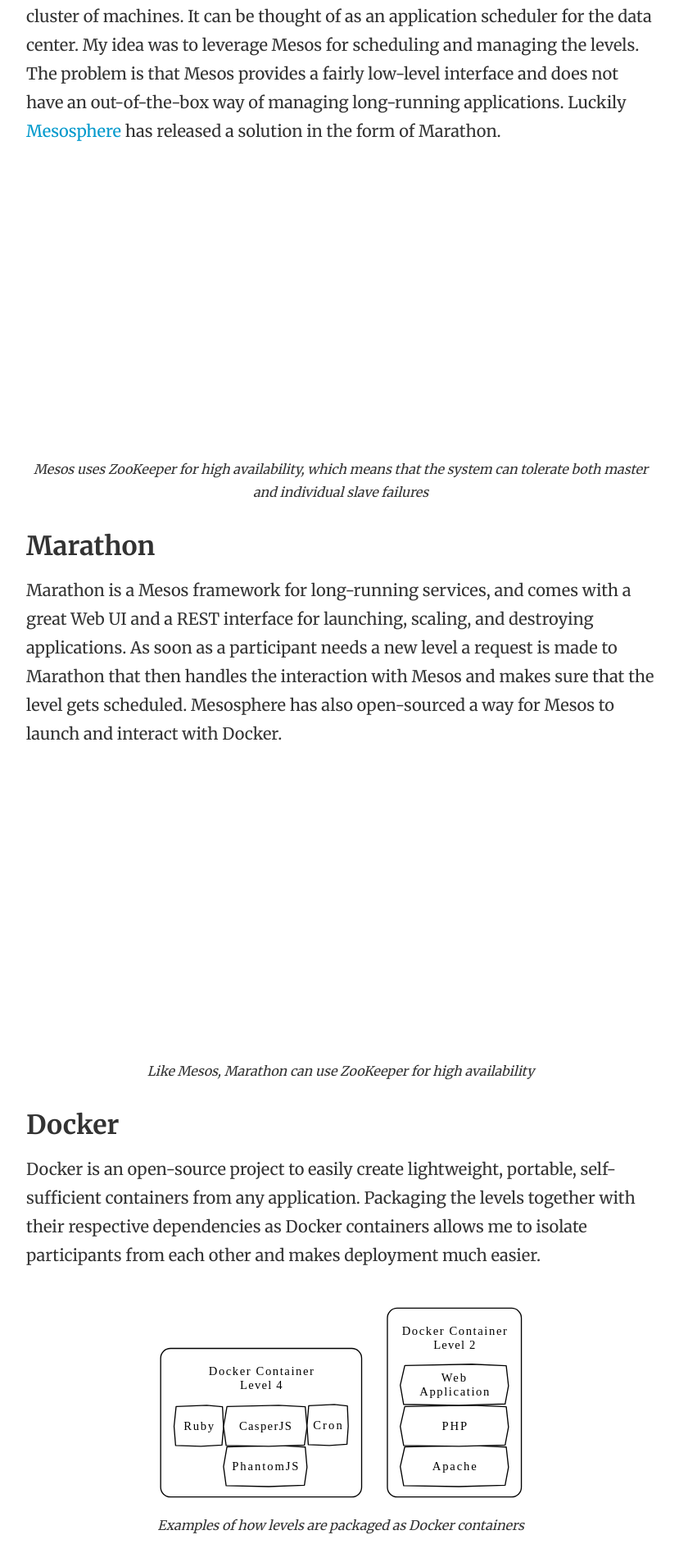
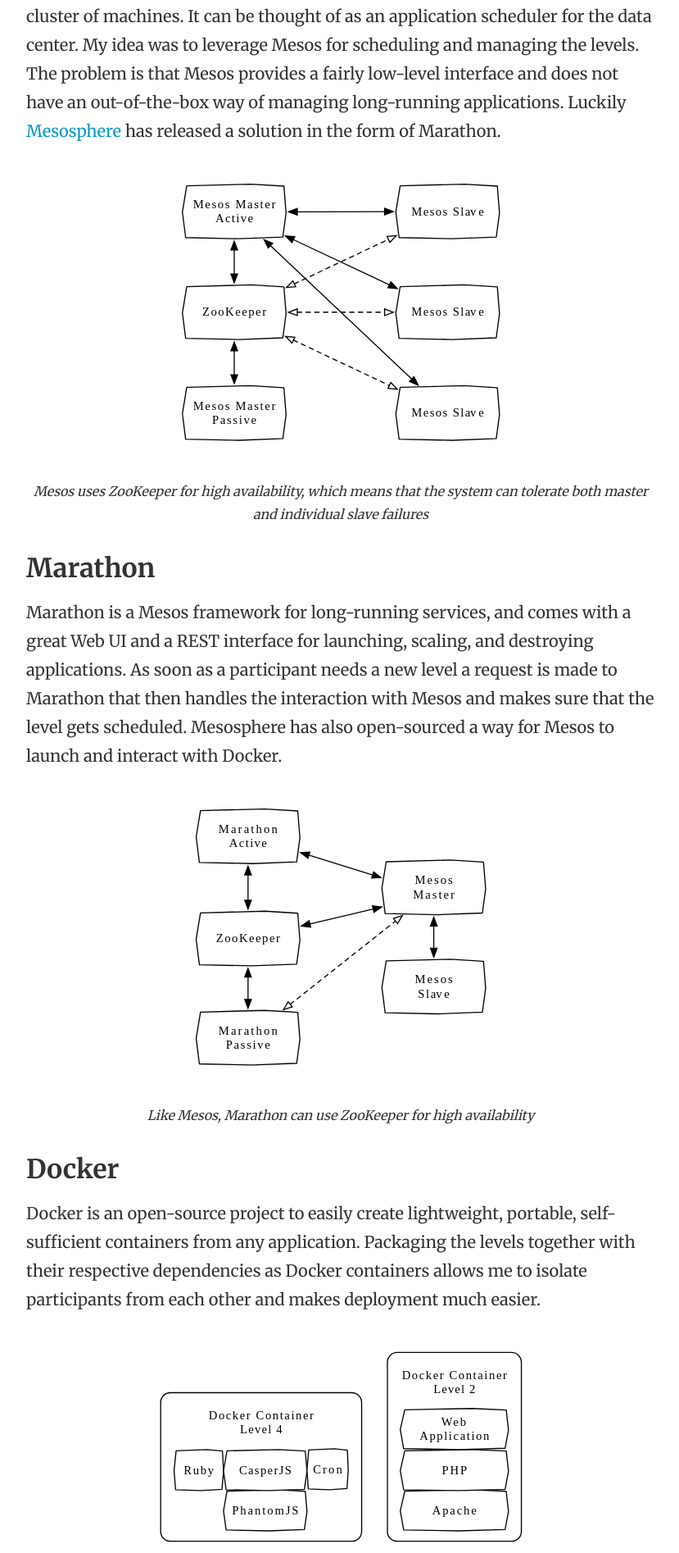
Before and after one commit to anvar/anvar.github.com, a Jekyll site: the page built from _posts/2014-02-27-ctf-mesos.md, in a window 1280 px wide. Shown: the part 1127-3021 px from the top of the page at 82% size, without its empty margins (224-1053 px from the left). Built offline with Jekyll 4.4.1, drawn with Linux system fonts in a browser that asks for light colours.

Commit message:
Fixes svg images

```diff
--- a/_posts/2014-02-27-ctf-mesos.md
+++ b/_posts/2014-02-27-ctf-mesos.md
@@ -12,45 +12,35 @@
 -----
 Mesos is a cluster manager that provides resource isolation and sharing across a cluster of machines. It can be thought of as an application scheduler for the data center. My idea was to leverage Mesos for scheduling and managing the levels. The problem is that Mesos provides a fairly low-level interface and does not have an out-of-the-box way of managing long-running applications. Luckily [Mesosphere](http://mesosphere.io) has released a solution in the form of Marathon.
 
-<object type="image/svg+xml" class="center caption" data="{{ site.url }}/assets/img/mesos-ctf-mesos.svg">
-<img src="{{ site.url }}/assets/img/mesos-ctf-mesos.png" width="313" height="290" class="center caption"/>
-</object>
+<img src="{{ site.url }}/assets/img/mesos-ctf-mesos.svg" onerror="this.src={{ site.url }}/assets/img/mesos-ctf-mesos.png" width="417" height="344" class="center caption"/>
 <div class="caption">Mesos uses ZooKeeper for high availability, which means that the system can tolerate both master and individual slave failures</div>
 
 Marathon
 --------
 Marathon is a Mesos framework for long-running services, and comes with a great Web UI and a REST interface for launching, scaling, and destroying applications. As soon as a participant needs a new level a request is made to Marathon that then handles the interaction with Mesos and makes sure that the level gets scheduled. Mesosphere has also open-sourced a way for Mesos to launch and interact with Docker.
 
-<object type="image/svg+xml" class="center caption" data="{{ site.url }}/assets/img/mesos-ctf-marathon.svg">
-<img src="{{ site.url }}/assets/img/mesos-ctf-marathon.png" width="288" height="257" class="center caption"/>
-</object>
+<img src="{{ site.url }}/assets/img/mesos-ctf-marathon.svg" onerror="this.src={{ site.url }}/assets/img/mesos-ctf-marathon.png" width="384" height="343" class="center caption"/>
 <div class="caption">Like Mesos, Marathon can use ZooKeeper for high availability</div>
 
 Docker
 ------
 Docker is an open-source project to easily create lightweight, portable, self-sufficient containers from any application. Packaging the levels together with their respective dependencies as Docker containers allows me to isolate participants from each other and makes deployment much easier.
 
-<object type="image/svg+xml" class="center caption" data="{{ site.url }}/assets/img/mesos-ctf-docker.svg">
-<img src="{{ site.url }}/assets/img/mesos-ctf-docker.png" width="354" height="196" class="center caption"/>
-</object>
+<img src="{{ site.url }}/assets/img/mesos-ctf-docker.svg" onerror="this.src={{ site.url }}/assets/img/mesos-ctf-docker.png" width="472" height="261" class="center caption"/>
 <div class="caption">Examples of how levels are packaged as Docker containers</div>
 
 HAProxy
 -------
 HAProxy is a robust battle-tested load-balancer/proxy. Using Mesos means that I do not have direct control over which machine is running a particular container so HAProxy is used to redirect the user to the correct container regardless of where it is running.
 
-<object type="image/svg+xml" class="center caption" data="{{ site.url }}/assets/img/mesos-ctf-haproxy.svg">
-<img src="{{ site.url }}/assets/img/mesos-ctf-haproxy.png" width="314" height="180" class="center caption"/>
-</object>
+<img src="{{ site.url }}/assets/img/mesos-ctf-haproxy.svg" onerror="this.src={{ site.url }}/assets/img/mesos-ctf-haproxy.png" width="419" height="240" class="center caption"/>
 <div class="caption">A REST application, written in Go, enables HAProxy configuration changes over HTTP</div>
 
 Full System Design
 ------------------
 Additionally there is also a participant-facing Clojure web application that keeps track of progress and coordinates with Marathon and HAProxy when levels need to be started and stopped. Lets go through what happens when a user has just signed up and needs to have the first level started.
 
-<object type="image/svg+xml" class="center caption" data="{{ site.url }}/assets/img/mesos-ctf.svg">
-<img src="{{ site.url }}/assets/img/mesos-ctf.png" width="368" height="595" class="center caption"/>
-</object>
+<img src="{{ site.url }}/assets/img/mesos-ctf.svg" onerror="this.src={{ site.url }}/assets/img/mesos-ctf.png" width="491" height="793" class="center caption"/>
 <div class="caption">Starting a level after signup</div>
 
 The flow is as follows:
```
